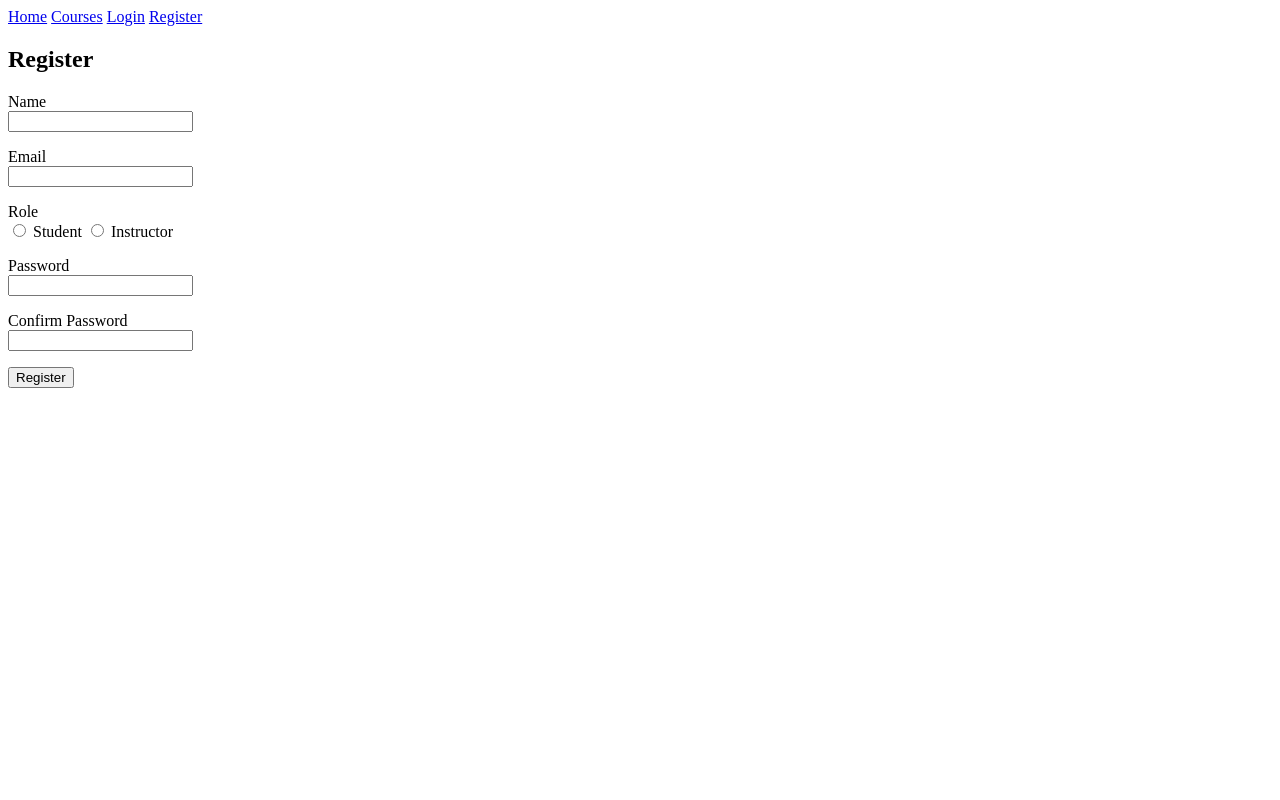
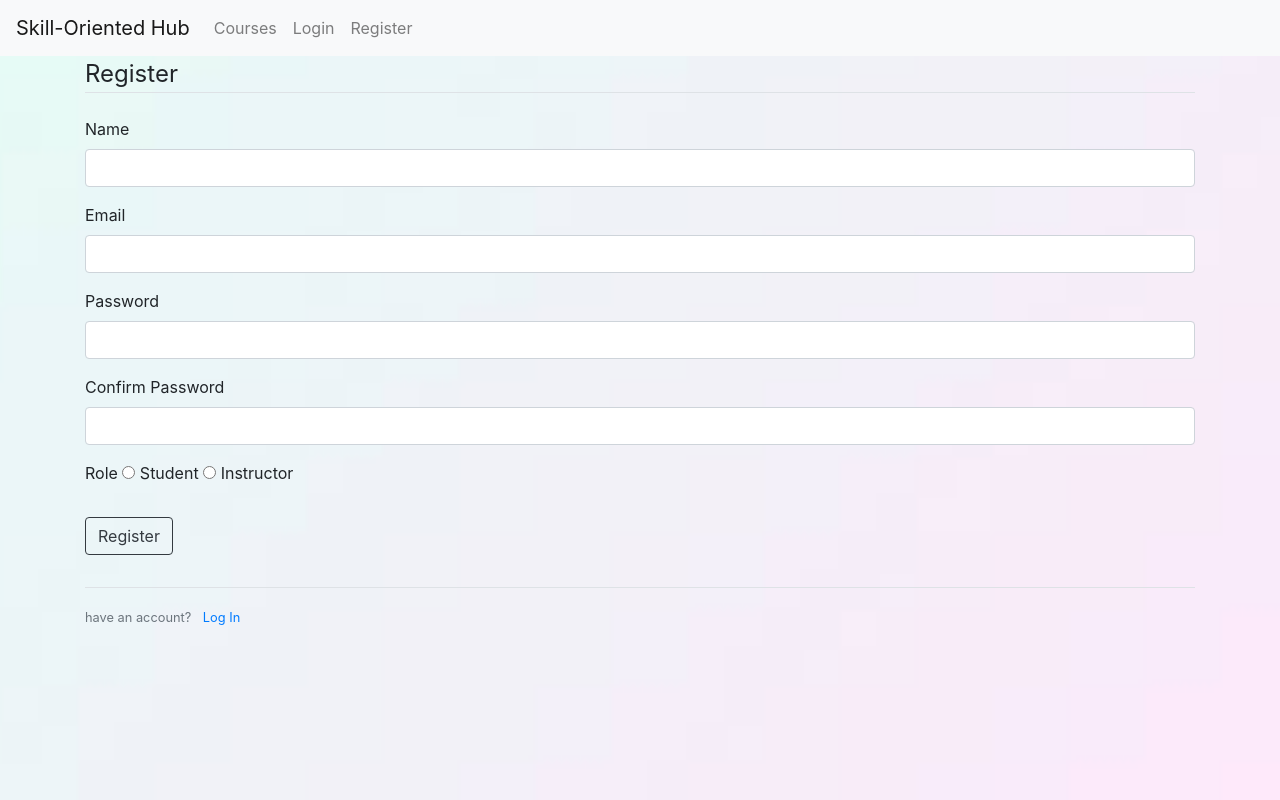
Before and after one commit to Abdelrahmqn/Skill-Oriented-Hub, a Flask app: page /auth/register in a window 1280 px wide. Run offline with Flask 3, Linux system fonts and the light colour scheme; some libraries are stand-ins or nearby versions.

Commit message:
layout.html + login.html + register.html pages: updated.

```diff
--- /dev/null
+++ b/app/static/styles.css
@@ -0,0 +1,10 @@
+body {
+    margin: 0;
+    padding: 0;
+    width: 100%;
+    height: 100vh;
+    background-image: url("images.jpeg");
+    background-size: cover;
+    background-position: center;
+    background-repeat: no-repeat;
+  }
--- a/app/templates/layout.html
+++ b/app/templates/layout.html
@@ -2,28 +2,51 @@
 <html lang="en">
 <head>
     <meta charset="UTF-8">
+    <link rel="stylesheet" type="text/css" href="{{ url_for('static', filename='styles.css') }}">
     <meta name="viewport" content="width=device-width, initial-scale=1.0">
     <title>e-Learning Platform</title>
+    <link rel="stylesheet" href="https://cdn.jsdelivr.net/npm/bootstrap@4.0.0/dist/css/bootstrap.min.css" integrity="sha384-Gn5384xqQ1aoWXA+058RXPxPg6fy4IWvTNh0E263XmFcJlSAwiGgFAW/dAiS6JXm" crossorigin="anonymous">
+
 </head>
 <body>
-<nav>
-    <a href="{{ url_for('main.index') }}">Home</a>
-
+<nav class="navbar navbar-expand-lg navbar-light bg-light">
+    <a class="navbar-brand" href="{{ url_for('main.index') }}">Skill-Oriented Hub</a>
+    <button class="navbar-toggler" type="button" data-toggle="collapse" data-target="#navbarNav" aria-controls="navbarNav" aria-expanded="false" aria-label="Toggle navigation">
+        <span class="navbar-toggler-icon"></span>
+      </button>
+      <div class="collapse navbar-collapse" id="navbarNav">
+        <ul class="navbar-nav justify-content-center">
     <!-- Courses link for everyone -->
-    <a href="{{ url_for('course.list_courses') }}">Courses</a>
+        <li>
+            <a class="nav-link" href="{{ url_for('course.list_courses') }}">Courses</a>
+        </li>
 
             {% if current_user.is_authenticated %}
             {% if current_user.role == 'instructor' %}
-    <a href="{{ url_for('course.instructor_dashboard') }}">Instructor Dashboard</a>
-    <a href="{{ url_for('course.create_course') }}">Create Course</a>
+            <li>
+                <a class="nav-link" href="{{ url_for('course.instructor_dashboard') }}">Instructor Dashboard</a>
+            </li>
+            <li>
+                <a class="nav-link" href="{{ url_for('course.create_course') }}">Create Course</a>
+            </li>
             {% elif current_user.role == 'student' %}
-    <a href="{{ url_for('course.student_dashboard') }}">Student Dashboard</a>
+            <li>
+                <a class="nav-link" href="{{ url_for('course.student_dashboard') }}">Student Dashboard</a>
+            </li>
             {% endif %}
-    <a href="{{ url_for('auth.logout') }}">Logout ({{ current_user.name }})</a>
+            <li>
+                <a class="nav-link" href="{{ url_for('auth.logout') }}">Logout ({{ current_user.name }})</a>
+            </li>
             {% else %}
-    <a href="{{ url_for('auth.login') }}">Login</a>
-    <a href="{{ url_for('auth.register') }}">Register</a>
+            <li>
+                <a class="nav-link" href="{{ url_for('auth.login') }}">Login</a>
+            </li>
+            <li>
+                <a class="nav-link" href="{{ url_for('auth.register') }}">Register</a>
+            </li>
             {% endif %}
+        </ul>
+    </div>
 </nav>
 
 <div class="container">
@@ -36,5 +59,8 @@
     {% endwith %}
     {% block content %}{% endblock %}
 </div>
+  <script src="https://code.jquery.com/jquery-3.2.1.slim.min.js" integrity="sha384-KJ3o2DKtIkvYIK3UENzmM7KCkRr/rE9/Qpg6aAZGJwFDMVNA/GpGFF93hXpG5KkN" crossorigin="anonymous"></script>
+  <script src="https://cdn.jsdelivr.net/npm/popper.js@1.12.9/dist/umd/popper.min.js" integrity="sha384-ApNbgh9B+Y1QKtv3Rn7W3mgPxhU9K/ScQsAP7hUibX39j7fakFPskvXusvfa0b4Q" crossorigin="anonymous"></script>
+  <script src="https://cdn.jsdelivr.net/npm/bootstrap@4.0.0/dist/js/bootstrap.min.js" integrity="sha384-JZR6Spejh4U02d8jOt6vLEHfe/JQGiRRSQQxSfFWpi1MquVdAyjUar5+76PVCmYl" crossorigin="anonymous"></script>
 </body>
 </html>
--- a/app/templates/register.html
+++ b/app/templates/register.html
@@ -1,18 +1,45 @@
 {% extends 'layout.html' %}
 
 {% block content %}
-<h2>Register</h2>
 <form method="POST">
     {{ form.hidden_tag() }}
-    <p>{{ form.name.label }}<br>{{ form.name }}</p>
-    <p>{{ form.email.label }}<br>{{ form.email }}</p>
-    <p>{{ form.role.label }}<br>
-        {% for subfield in form.role %}
-        <label>{{ subfield() }} {{ subfield.label }}</label>
+    <fieldset class="form-group">
+        <legend class="border-bottom mb-4">Register</legend>
+        <div class="form-group">
+            {{ form.name.label(class="form-control-label") }}
+            {{ form.name(class="form-control form-control-large") }}
+        </div>
+        <div class="form-group">
+            {{ form.email.label(class="form-control-label") }}
+            {{ form.email(class="form-control form-control-large") }}
+        </div>
+
+        <div class="form-group">
+            {{ form.password.label(class="form-control-label") }}
+            {{ form.password(class="form-control form-control-large") }}
+        </div>
+        <div class="form-group">
+            {{ form.confirm_password.label(class="form-control-label") }}
+            {{ form.confirm_password(class="form-control form-control-large") }}
+        </div>
+
+        <div class="form-group">
+            {{ form.role.label(class="form-control-label") }}
+            {% for subfield in form.role %}
+            <label>{{ subfield() }} {{ subfield.label }}</label>
         {% endfor %}
-    </p>
-    <p>{{ form.password.label }}<br>{{ form.password }}</p>
-    <p>{{ form.confirm_password.label }}<br>{{ form.confirm_password }}</p>
-    <p>{{ form.submit }}</p>
+        </div>
+        <div class="form-group">
+            {{ form.submit(class="btn btn-outline-dark") }}
+        </div>
+
+    </fieldset>
+
 </form>
+
+<div class="border-top pt-3">
+    <small class="text-muted">
+        have an account? <a href="{{ url_for('auth.login') }}" class="ml-2">Log In</a>
+    </small>
+</div>
 {% endblock %}
```
Also changed, not shown: app/templates/login.html (+19 -4 lines), app/static/images.jpeg (added), instance/e_learning.db (added). Lines whose indentation alone changed are shown as unchanged.
